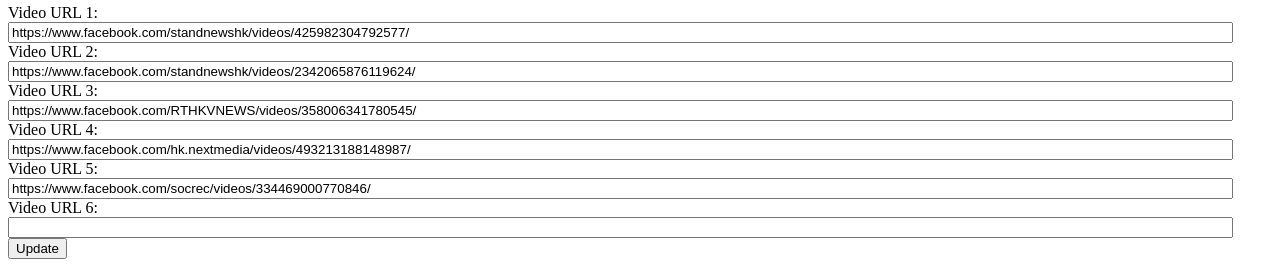
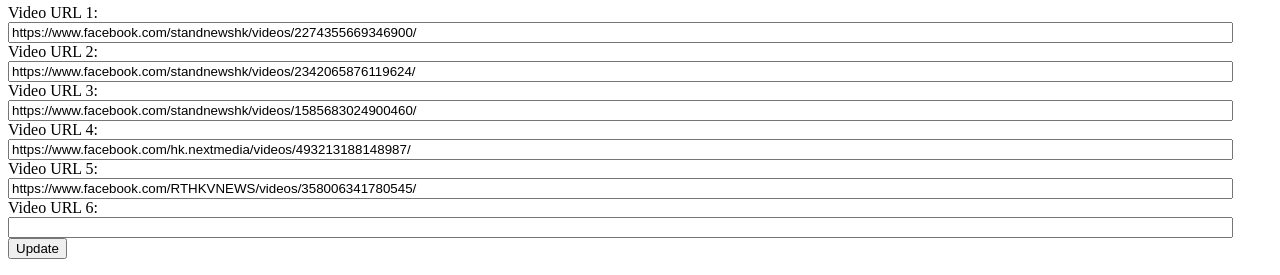
Before and after one commit to hkunique/hkunique.github.io, a plain HTML site: page index.htm in a window 1280 px wide. Shown: the part 865-1140 px from the top of the page. Drawn offline with Linux system fonts and the light colour scheme.

Commit message:
Add files via upload

```diff
--- a/index.htm
+++ b/index.htm
@@ -2,11 +2,11 @@
 <script>
 function pageinit()
 {
-  var url1 = "https://www.facebook.com/standnewshk/videos/425982304792577/"
+  var url1 = "https://www.facebook.com/standnewshk/videos/2274355669346900/"
   var url2 = "https://www.facebook.com/standnewshk/videos/2342065876119624/"
-  var url3 = "https://www.facebook.com/RTHKVNEWS/videos/358006341780545/"
+  var url3 = "https://www.facebook.com/standnewshk/videos/1585683024900460/"
   var url4 = "https://www.facebook.com/hk.nextmedia/videos/493213188148987/"
-  var url5 = "https://www.facebook.com/socrec/videos/334469000770846/"
+  var url5 = "https://www.facebook.com/RTHKVNEWS/videos/358006341780545/"
 
   document.getElementById("vid1").value = url1;
   document.getElementById("vid2").value = url2;
```
